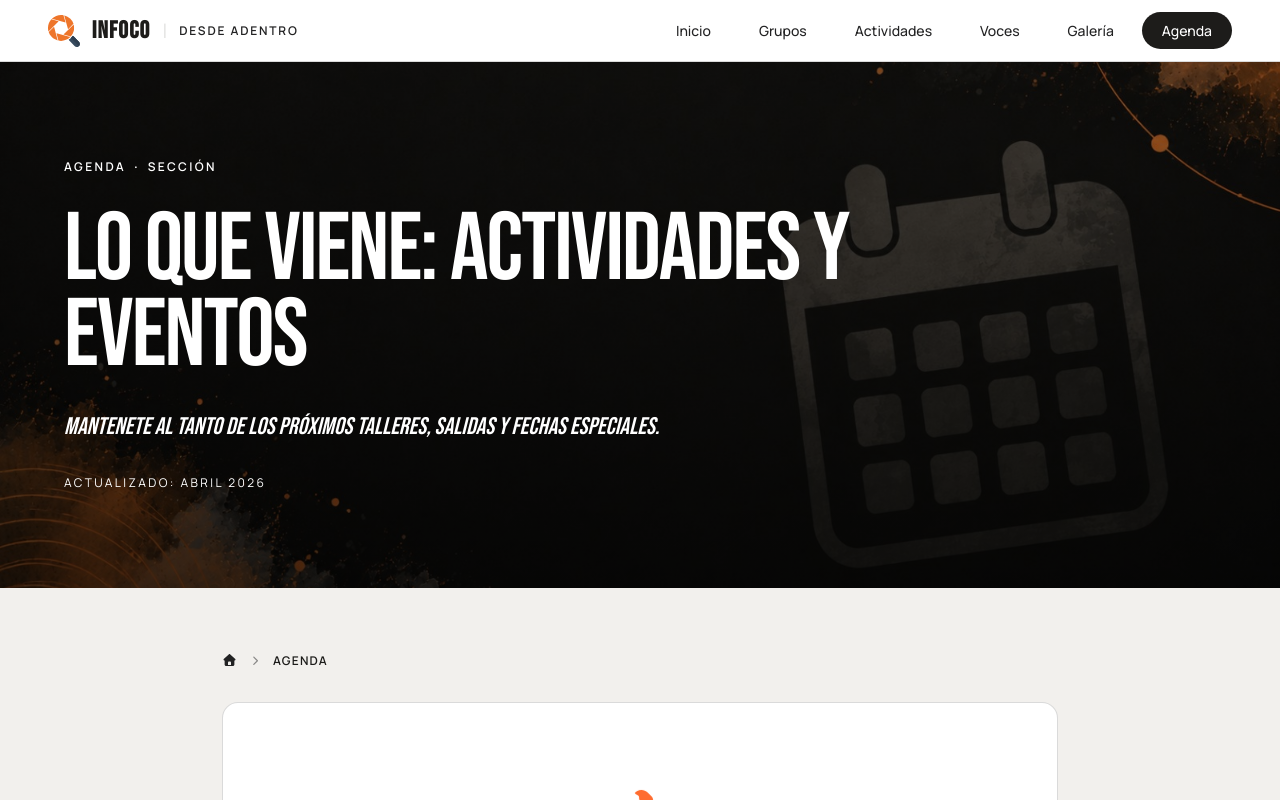
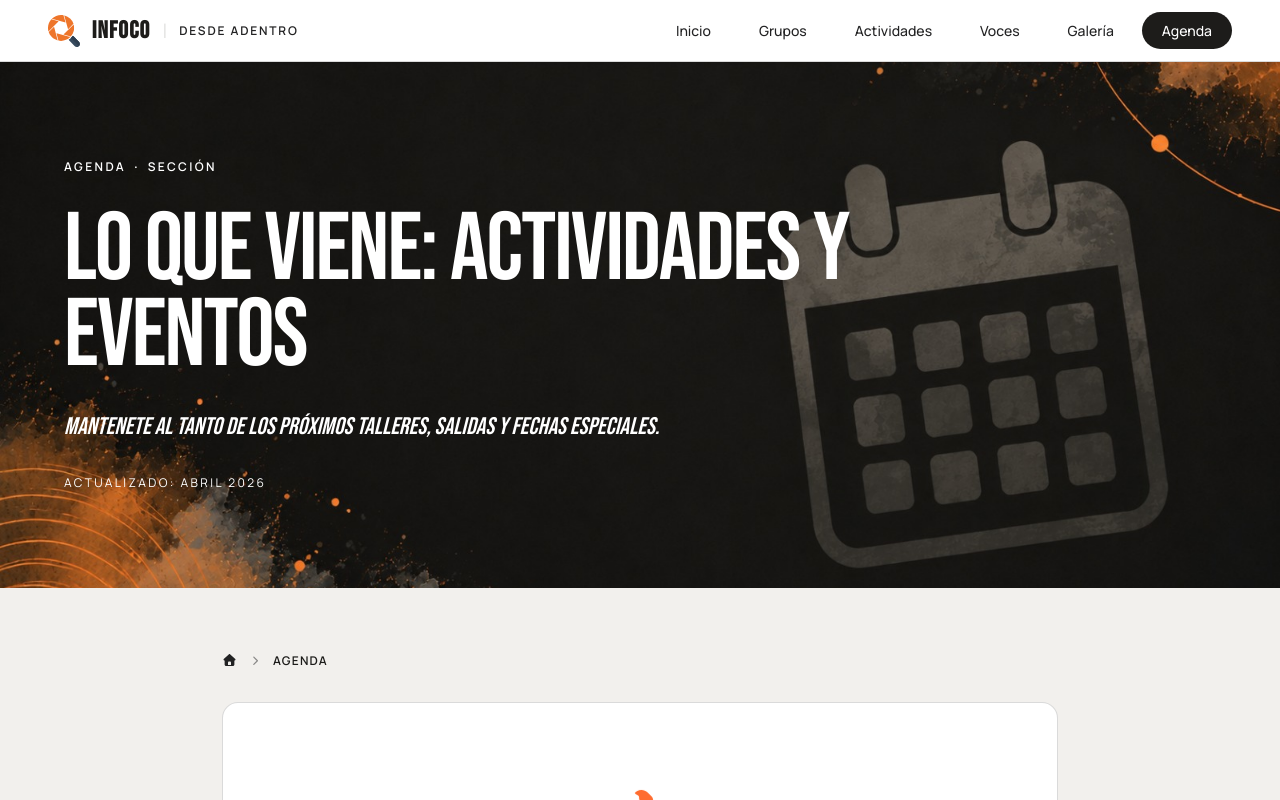
Before and after one commit to msardissino/infocoDB, a Next.js app: page /agenda in a window 1280 px wide. Shown: the top 800 px of the page. Built offline with nearby package versions, Linux system fonts and the light colour scheme.

Commit message:
style: remove background overlay in SectionHero

```diff
--- a/src/ui/SectionHero/SectionHero.tsx
+++ b/src/ui/SectionHero/SectionHero.tsx
@@ -35,7 +35,6 @@ export const SectionHero: React.FC<SectionHeroProps> = ({
         {backgroundImage && (
           <div className={styles.bgLayer}>
             <Image src={backgroundImage} alt="" className={styles.bgImage} fill priority unoptimized />
-            <div className={styles.bgOverlay}></div>
           </div>
         )}
 
```
